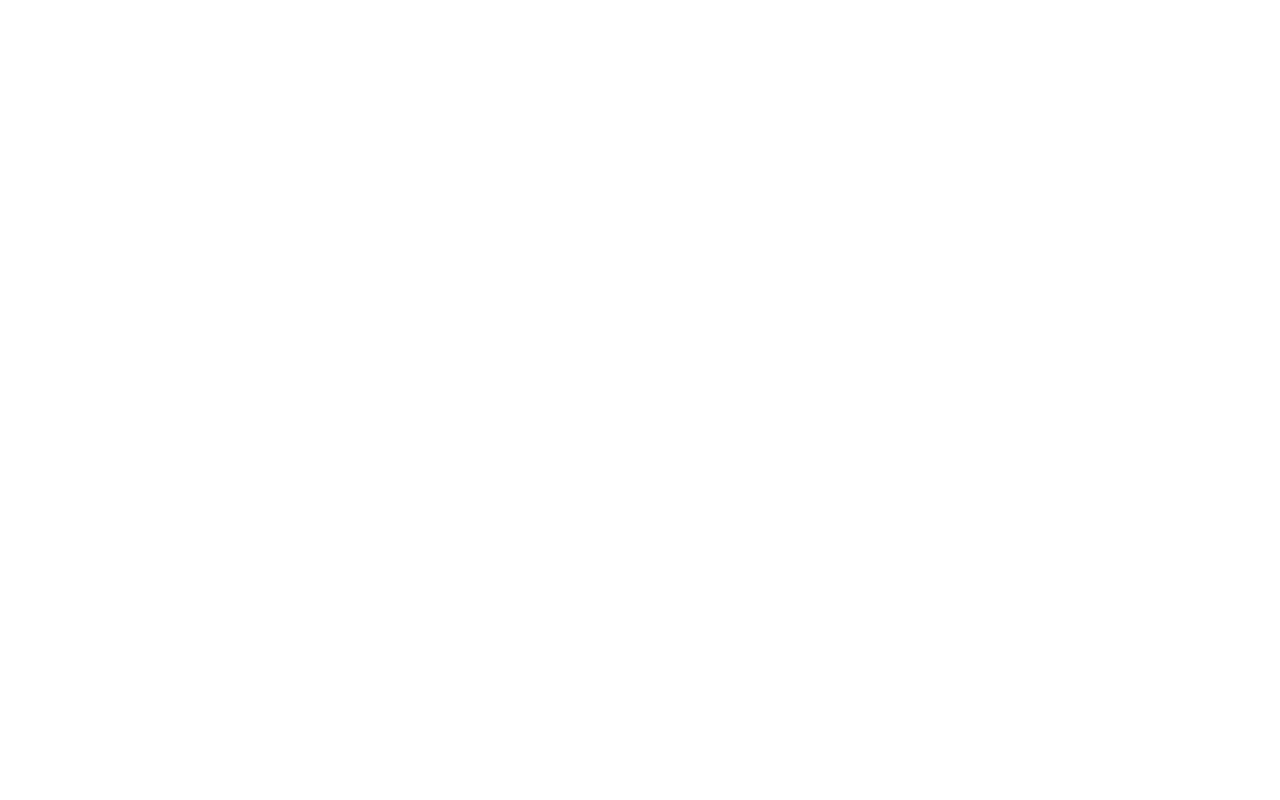
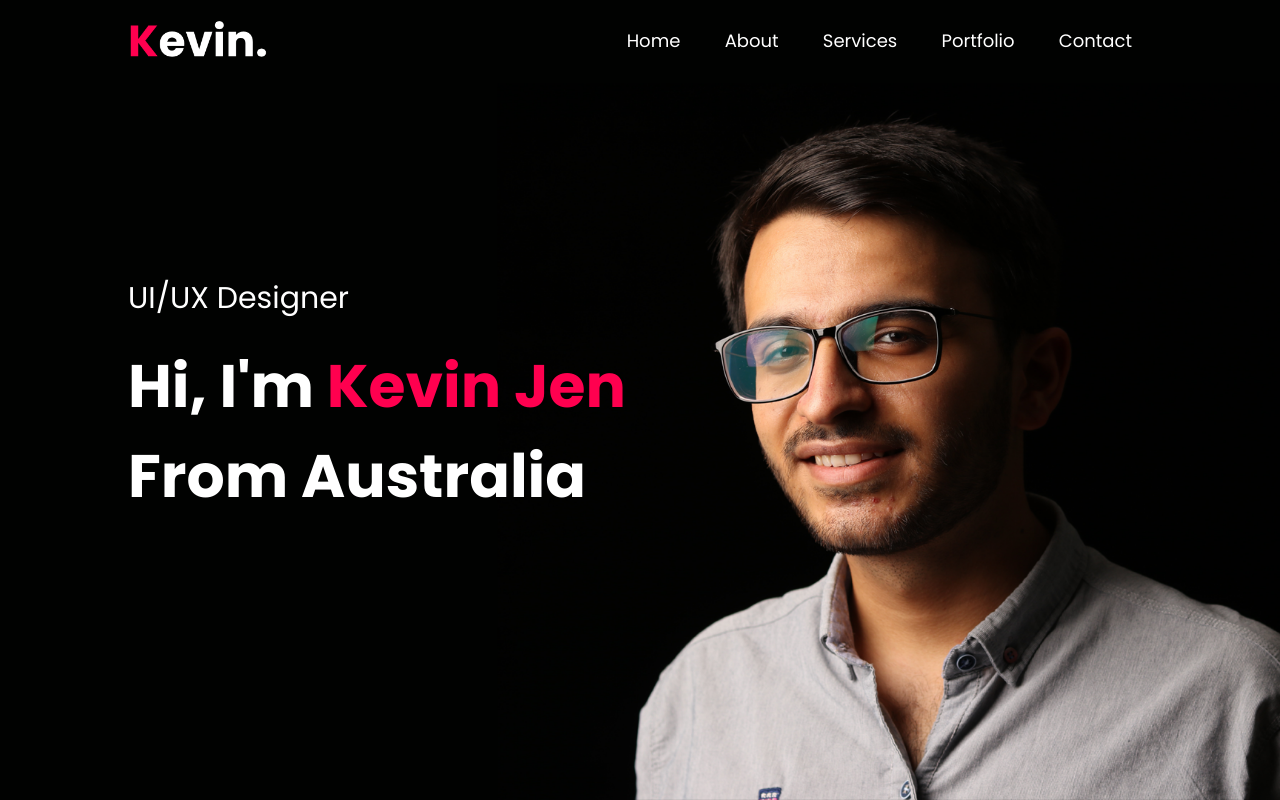
Before and after one commit to tu-ma-ho-le/portfolio-tumi, a plain HTML site: page index.html in a window 1280 px wide. Drawn offline with Linux system fonts and the light colour scheme.

Commit message:
Added new header in index.html with css

```diff
--- a/index.html
+++ b/index.html
@@ -11,6 +11,23 @@
     <script src="script.js" defer></script>
 </head>
 <body>
-
+    <div id="header">
+        <div class="container">
+            <nav>
+                <img src="images/logo.png" class="logo">
+                <ul>
+                    <li><a href="#">Home</a></li>
+                    <li><a href="#">About</a></li>
+                    <li><a href="#">Services</a></li>
+                    <li><a href="#">Portfolio</a></li>
+                    <li><a href="#">Contact</a></li>
+                </ul>
+            </nav>
+            <div class="header-text">
+                <p>UI/UX Designer</p>
+                <h1>Hi, I'm <span>Kevin Jen</span><br>From Australia</h1>
+            </div>
+        </div>
+    </div>
 </body>
 </html>
--- a/style.css
+++ b/style.css
@@ -3,3 +3,73 @@
     padding: 0;
     font-family: 'Poppins', sans-serif;
 }
+
+body {
+    background: #000;
+    color: #fff;
+}
+
+#header {
+    width: 100%;
+    height: 100vh;
+    background-image: url(images/background.png);
+    background-size: cover;
+    background-position: center;
+}
+
+.container {
+    padding: 10px 10%;
+}
+
+nav {
+    display: flex;
+    align-items: center;
+    justify-content: space-between;
+    flex-wrap: wrap;
+}
+
+.logo {
+    width: 140px;
+}
+
+nav ul li {
+    display: inline-block;
+    list-style: none;
+    margin: 10px 20px;
+}
+
+nav ul li a {
+    color: #fff;
+    text-decoration: none;
+    font-size: 18px;
+    position: relative;
+}
+
+nav ul li a::after {
+    content: '';
+    width: 0;
+    height: 3px;
+    background: #ff004f;
+    position: absolute;
+    left: 0;
+    bottom: -6px;
+    transition: 0.5s;
+}
+
+nav ul li a:hover::after {
+    width: 100%;
+}
+
+.header-text {
+    margin-top: 20%;
+    font-size: 30px;
+}
+
+.header-text h1 {
+    font-size: 60px;
+    margin-top: 20px;
+}
+
+.header-text h1 span {
+    color: #ff004f;
+}
```
